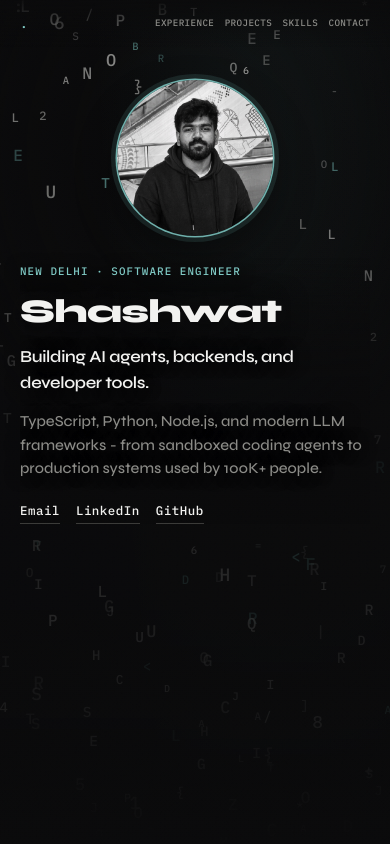
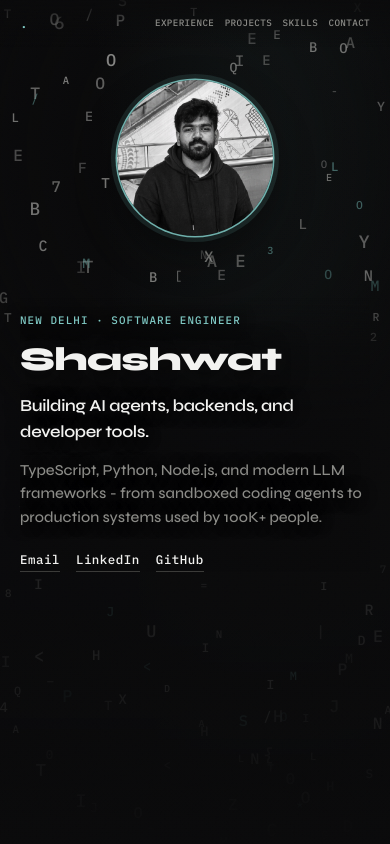
Before and after one commit to ShashwatXD/Portfolio, a plain HTML site: page index.html in a window 390 px wide. Shown: the top 844 px of the page. Drawn offline with Linux system fonts and the light colour scheme.

Commit message:
responsiveness update

```diff
--- a/styles.css
+++ b/styles.css
@@ -471,15 +471,15 @@ li::marker {
     left: auto;
     transform: none;
     width: min(46vw, 11.5rem);
-    margin: 0.25rem auto 0;
+    margin: 0.25rem auto 1.75rem;
     flex-shrink: 0;
   }
 
   .hero-content {
     max-width: none;
     width: 100%;
-    margin-top: 0.35rem;
-    padding-top: 0.35rem;
+    margin-top: 0.5rem;
+    padding-top: 0.75rem;
     background: linear-gradient(
       to top,
       rgba(10, 10, 11, 0.92) 55%,
@@ -531,21 +531,24 @@ li::marker {
 @media (max-width: 520px) {
   .hero {
     padding: 4.75rem var(--pad) 2.5rem;
-    gap: 1rem;
+    gap: 1.25rem;
+    overflow: hidden;
   }
 
   .hero-portrait {
     width: min(42vw, 9.75rem);
+    margin-bottom: 2rem;
+  }
+
+  .hero-content {
+    margin-top: 0.65rem;
+    padding-top: 0.85rem;
   }
 
   .brand {
     font-size: clamp(1.7rem, 8.5vw, 2.5rem);
     letter-spacing: -0.025em;
     white-space: nowrap;
-  }
-
-  .hero {
-    overflow: hidden;
   }
 
   .eyebrow {
```
